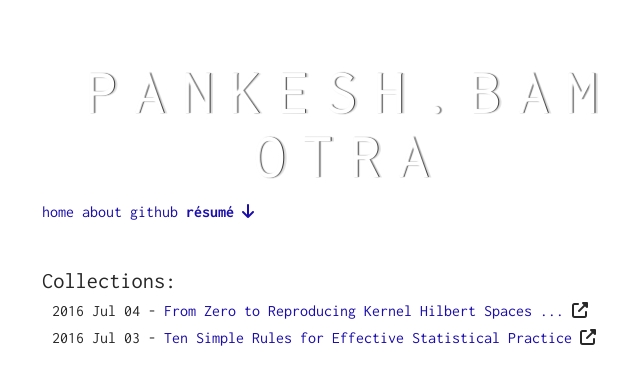
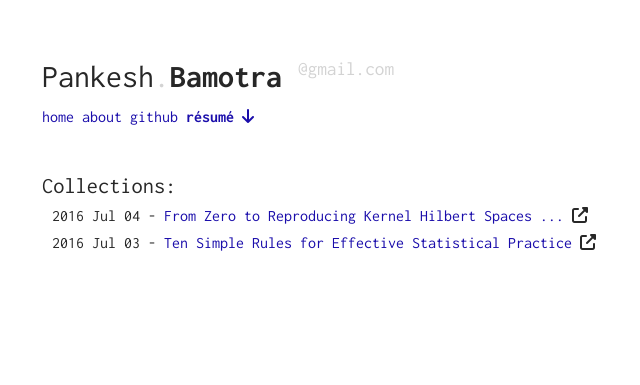
Before and after one commit to pbamotra/sciontist, a Jekyll site: the page built from index.html, in a window 1280 px wide. Shown: the top 385 px of the page, without its empty margins (298-938 px from the left). Built offline with Jekyll 4.4.1, drawn with Linux system fonts in a browser that asks for light colours; nearby versions of some CDN libraries.

Commit message:
title effects - restore 0

```diff
--- a/_config.yml
+++ b/_config.yml
@@ -4,7 +4,7 @@ permalink: /blog/:title
 
 # My variables
 author: Pankesh Bamotra
-name: <div class="foo"> <span class="letter" data-letter="P">P</span> <span class="letter" data-letter="A">A</span> <span class="letter" data-letter="N">N</span> <span class="letter" data-letter="K">K</span> <span class="letter" data-letter="E">E</span> <span class="letter" data-letter="S">S</span> <span class="letter" data-letter="H">H</span> <span class="letter" data-letter=".">.</span> <span class="letter" data-letter="B">B</span> <span class="letter" data-letter="A">A</span> <span class="letter" data-letter="M">M</span> <span class="letter" data-letter="O">O</span> <span class="letter" data-letter="T">T</span> <span class="letter" data-letter="R">R</span> <span class="letter" data-letter="A">A</span></div>
+name: Pankesh<span style="color:#d3d3d3">.</span><span style="font-weight:bold">Bamotra</span> <span class="suffix"> @gmail.com </span>
 title: Sciontist
 keywords: data science, machine learning, life, experience, learning, cmu, carnegie mellon university
 description: Personal experiences with data that flows around humans, making sense of it, and learning it's impact.
--- a/assets/css/main.scss
+++ b/assets/css/main.scss
@@ -230,64 +230,3 @@ ul {
         }
     }
 }
-
-div.foo{
-  width: 90%;
-  margin: 0 auto;
-  text-align: center;
-  letter-spacing: 0.0em;
-}
-.letter{
-  display: inline-block;
-  font-size: 2em;
-  position: relative;
-  color: #E9E9E9;
-  transform-style: preserve-3d;
-  z-index: 1;
-}
-.letter:before, .letter:after{
-  position:absolute;
-  content: attr(data-letter);
-  transform-origin: top left;
-  top:0;
-  left:0;
-}
-.letter, .letter:before, .letter:after{
-  transition: all 0.3s ease-in-out;
-}
-.letter:before{
-  color: #fff;
-  text-shadow:
-    -1px 0px 1px rgba(255,255,255,.8),
-    1px 0px 1px rgba(0,0,0,.8);
-  z-index: 3;
-  transform:
-    rotateX(0deg)
-    rotateY(-15deg)
-    rotateZ(0deg);
-}
-.letter:after{
-  color: rgba(0,0,0,.11);
-  z-index:2;
-  transform:
-    scale(1.08,1)
-    rotateX(0deg)
-    rotateY(0deg)
-    rotateZ(0deg)
-    skew(0deg,1deg);
-}
-.letter:hover:before{
-  color: #fafafa;
-  transform:
-    rotateX(0deg)
-    rotateY(-40deg)
-    rotateZ(0deg);
-}
-.letter:hover:after{
-  transform:
-    scale(1.08,1)
-    rotateX(0deg)
-    rotateY(40deg)
-    rotateZ(0deg)
-    skew(0deg,22deg);
-}
```
